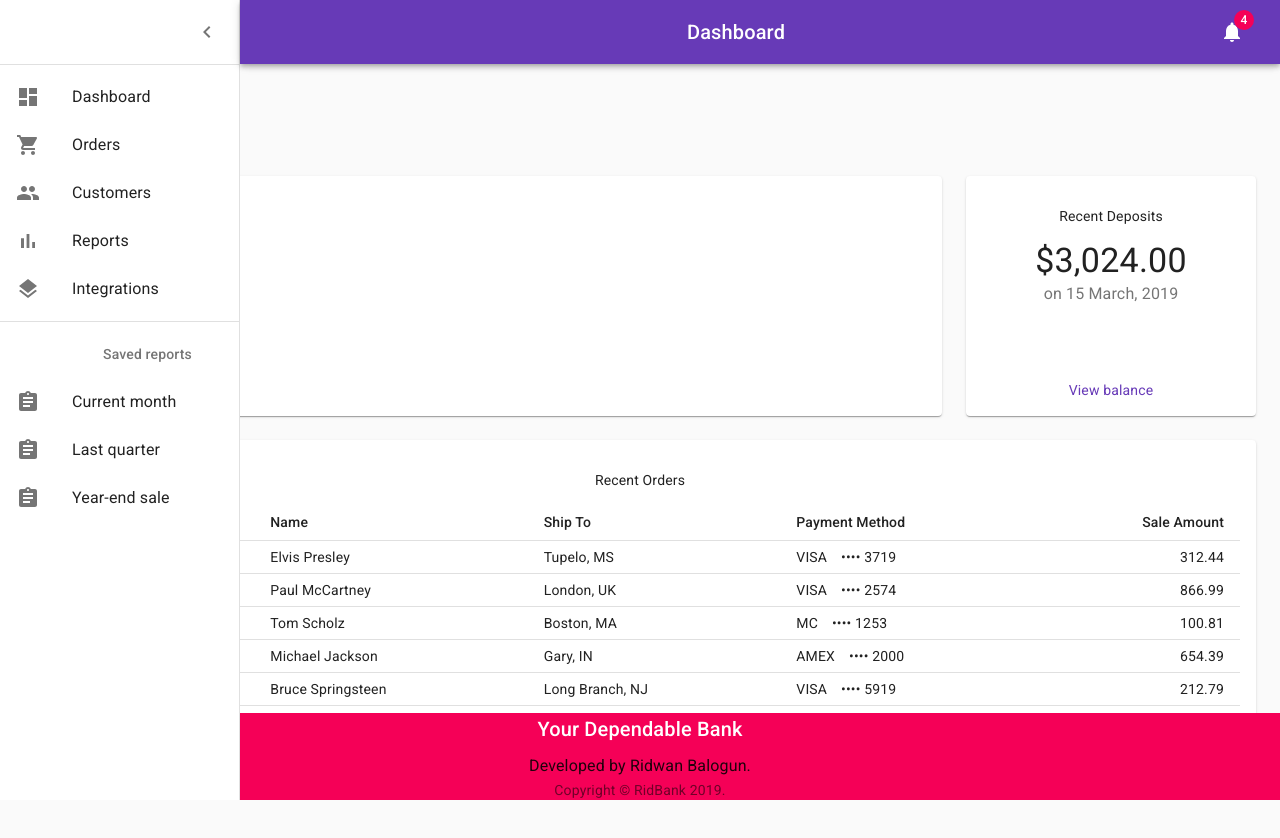
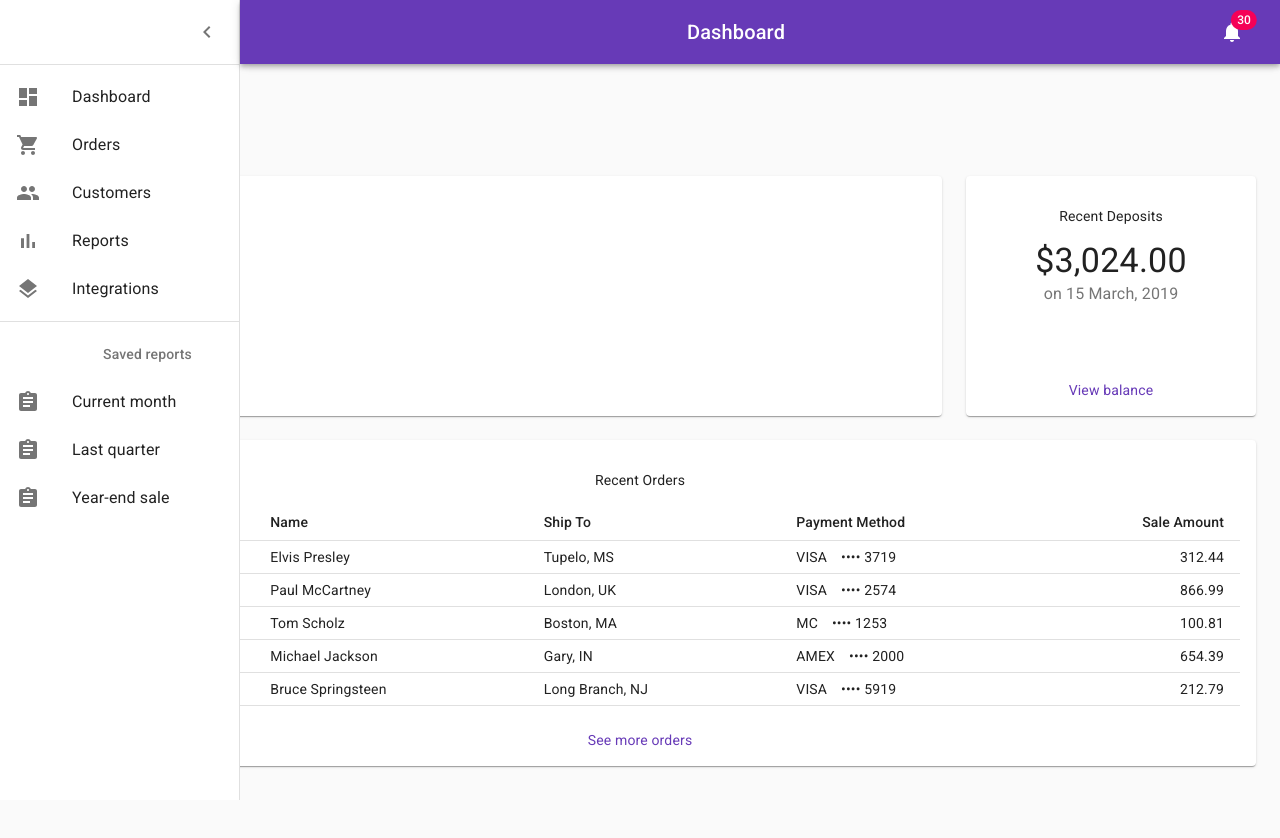
Before and after one commit to ridbay/Banka-React, a React (Create React App) app: page /dashboard in a window 1280 px wide. Shown: the top 838 px of the page. Built offline with nearby package versions, Linux system fonts and the light colour scheme; the HTML template or start-up script is replaced by a standard one.

Commit message:
Remove footer from dashboard

```diff
--- a/src/App.js
+++ b/src/App.js
@@ -4,7 +4,6 @@ import Home from './pages/Home';
 import SignIn from './pages/SignIn';
 import SignUp from './pages/SignUp';
 
-import Footer from './components/Footer';
 import Dashboard from './pages/dashboard/Dashboard';
 
 import {
@@ -51,7 +50,7 @@ function App() {
             </Switch>
           </div>
         </Router>
-        <Footer />
+
       </div>
 
     </ThemeProvider>
--- a/src/pages/Home.jsx
+++ b/src/pages/Home.jsx
@@ -11,7 +11,8 @@ import Link from '@material-ui/core/Link';
 
 import Image from '../img/bg.jpg';
 
-import NavBar from '../components/NavBar'
+import NavBar from '../components/NavBar';
+import Footer from '../components/Footer';
 
 
 const useStyles = makeStyles(theme => ({
@@ -68,7 +69,7 @@ const Home = () => {
           </Container>
         </div>
 
-
+<Footer/>
     </React.Fragment>
   );
 }
--- a/src/pages/dashboard/Dashboard.jsx
+++ b/src/pages/dashboard/Dashboard.jsx
@@ -133,7 +133,7 @@ export default function Dashboard() {
             Dashboard
           </Typography>
           <IconButton color="inherit">
-            <Badge badgeContent={4} color="secondary">
+            <Badge badgeContent={30} color="secondary">
               <NotificationsIcon />
             </Badge>
           </IconButton>
```
